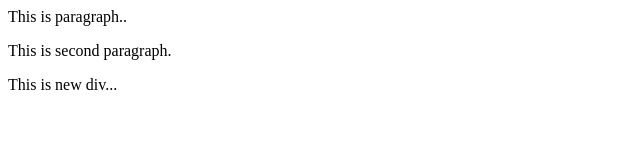
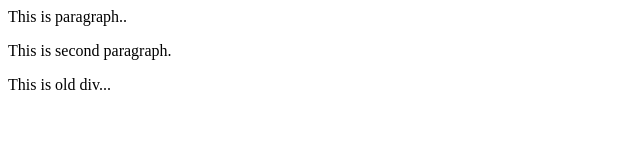
Before and after one commit to silpa1/newGitTest, a plain HTML site: page index2.html in a window 1280 px wide. Shown: the full height of the page, 0-640 px from the left. Drawn offline with Linux system fonts and the light colour scheme.

Commit message:
Update index2.html

```diff
--- a/index2.html
+++ b/index2.html
@@ -2,6 +2,6 @@
 <body>
 <p> This is paragraph..</p>
 <p> This is second paragraph. </p>
-<div> This is new div...</div>
+<div> This is old div...</div>
 </body>
 </html>
```
